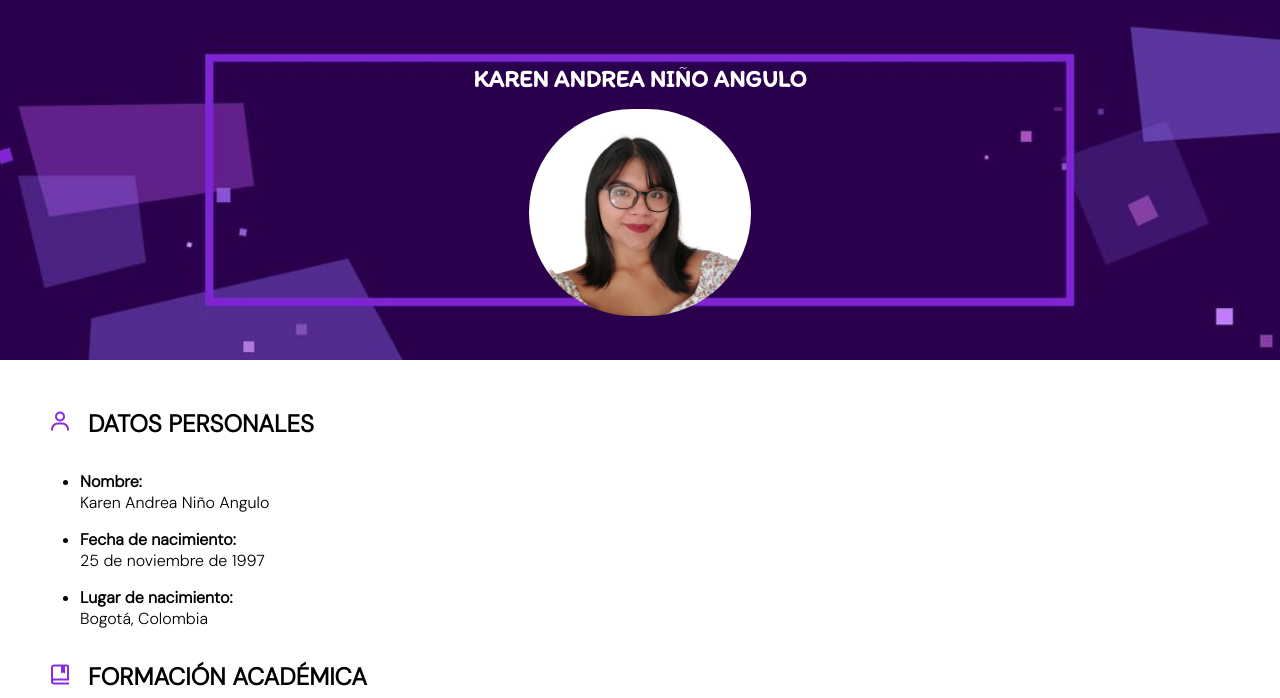
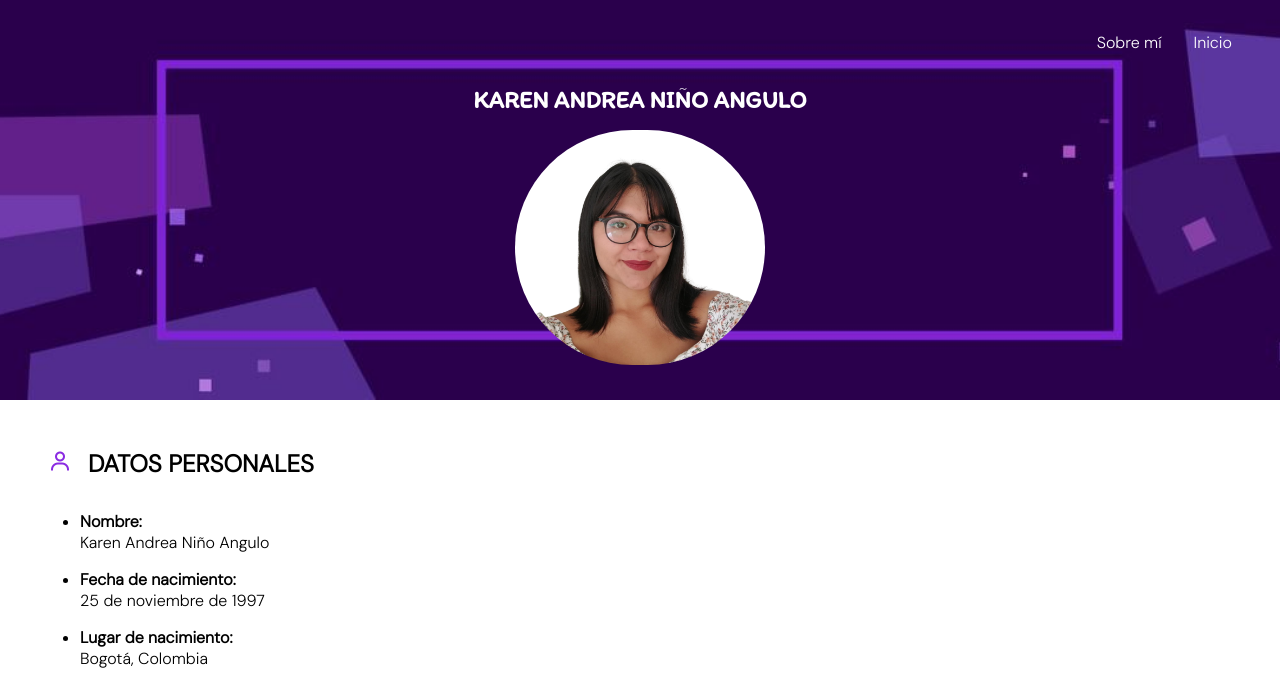
Before and after one commit to Andrea-25-11/CV, a plain HTML site: page index.html in a window 1280 px wide. Shown: the top 698 px of the page. Drawn offline with nearby package versions, Linux system fonts and the light colour scheme.

Commit message:
Añadiendo barra de navegación y sobre-mi.html

```diff
--- a/css/styles.css
+++ b/css/styles.css
@@ -10,7 +10,7 @@
 .bg__img{
     background-image: url(../img/bg-purple.jpg);
     width: 100%;
-    height: 360px;
+    height: 25rem;
     background-image: cover;
     background-repeat: no-repeat;
     background-size: cover;
@@ -23,6 +23,19 @@
     margin-top: 2rem;
     color: white;
     font-family: 'Itim', cursive;
+}
+
+.bg__img nav ul{
+    list-style-type: none;
+    display: flex;
+    justify-content: right;
+}
+.bg__img nav ul li{
+    margin: 0 1rem;
+}
+.bg__img nav ul li a{
+    color: white;
+    text-decoration: none;
 }
 .img__perfil{
     height: 70%;
@@ -43,9 +56,13 @@
 .datos ul li{
     margin: 1rem;
 }
+.datos div div {
+    margin: 1.5rem;
+}
 footer{
     background-color: #2A004C;
     color: white;
+    width: 100%;
 }
 
 footer ul {
--- a/index.html
+++ b/index.html
@@ -10,15 +10,28 @@
 </head>
 <body>
     <header>
-
+        <div class="bg__img">
+            <nav>
+                <ul>
+                    <li>
+                        <a href="sobre-mi.html">
+                        Sobre mí
+                        </a>
+                    </li>
+                    <li>
+                        <a href="index.html">
+                            Inicio
+                        </a>
+                    </li>
+                </ul>
+            </nav>
+            <h2>KAREN ANDREA NIÑO ANGULO</h2>
+            <img src="img/photo2.png" alt="" class="img__perfil">
+        </div>
     </header>
     <main>
-        <section>
-            <div class="bg__img">
-                <h2>KAREN ANDREA NIÑO ANGULO</h2>
-                <img src="img/photo2.png" alt="" class="img__perfil">
-            </div>
-        </section>
+
+
         <section class="datos">
             <div>
                 <h2><i class='bx bx-user'></i>DATOS PERSONALES</h2>
```
Also changed, not shown: sobre-mi.html (added, +58 -0 lines).
